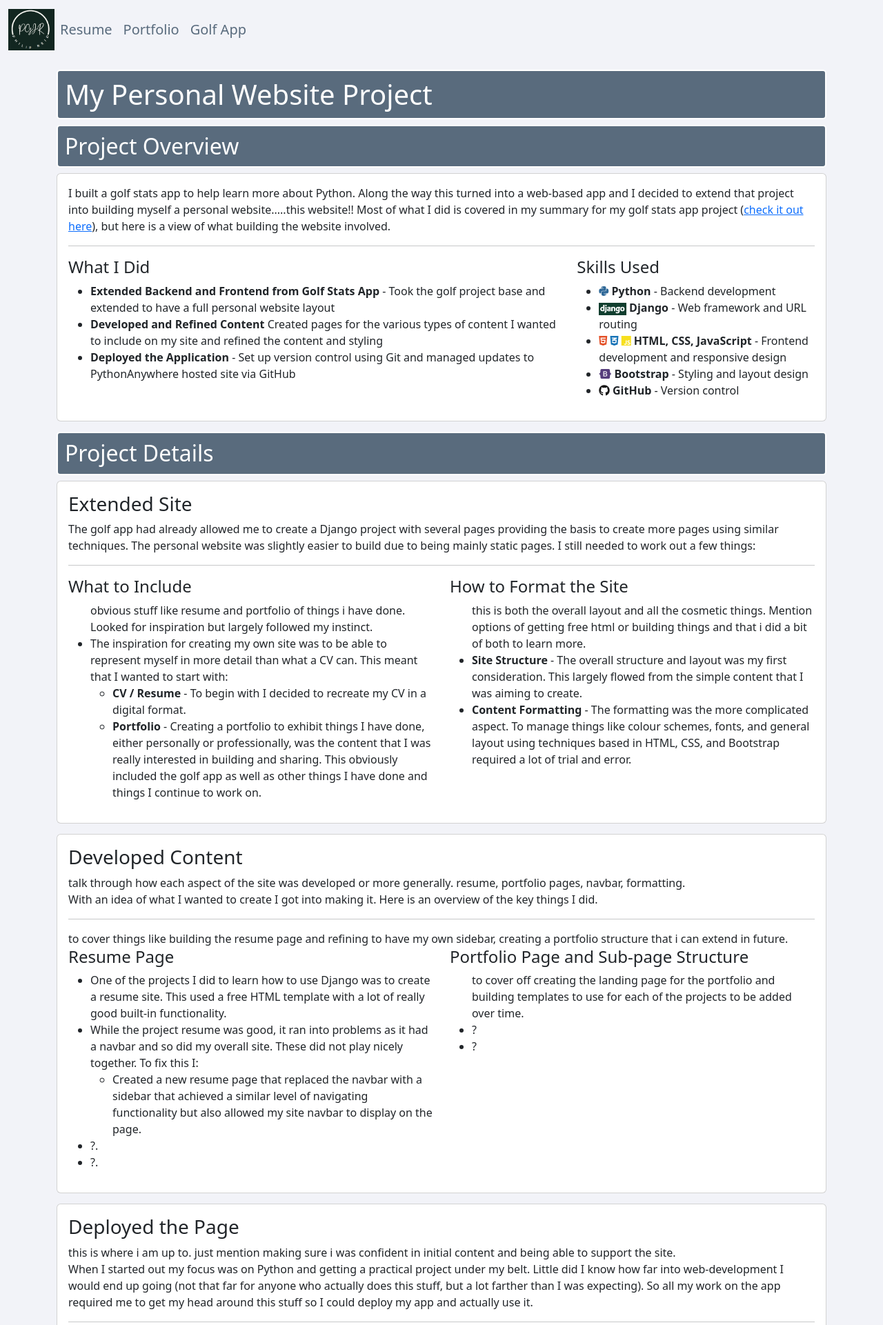
After one commit to philipgjreid/pgjr-site, a Django app: page /portfolio_website in a window 1280 px wide. The commit adds this page. Shown: the top 1921 px of the page at 69% size. Run offline with Django 5.2, Linux system fonts and the light colour scheme.

Commit message:
Updating website portfolio page entry - not finished yet

```diff
--- a/resumeapp/templates/resumeapp/portfoliogolfapp.html
+++ b/resumeapp/templates/resumeapp/portfolio-golfapp.html
@@ -76,7 +76,7 @@ body {
         <div class="col-lg-8">
           <h4>What I Did</h4>
           <ul>
-            <li><strong>Created Requirements</strong> - Researched options for how to design and structure the app and tested initial concepts in Excel.
+            <li><strong>Created Requirements</strong> - Researched options for how to design and structure the app and tested initial concepts in Excel
             </li>
             <li><strong>Developed Backend Functionality</strong> Set up models (data tables), views, URL routing, and user authentication using Python and Django
             </li>
--- /dev/null
+++ b/resumeapp/templates/resumeapp/portfolio-website.html
@@ -0,0 +1,303 @@
+{% extends 'mainapp/base.html' %}
+{% load static %}
+
+{% block content %}
+
+<style type="text/css">
+
+body {
+	background-color: #f2f3f8;
+/*    background-image: url("{% static 'roundapp/images/RandomCourse.jpg' %}");
+    background-size: cover;
+    background-repeat: no-repeat;
+    background-attachment: fixed;
+    background-position: center;*/
+}
+
+.heading-box {
+/*    background-color: rgba(0, 0, 0, 0.5); /* Black background with 50% opacity */
+    background-color: #596b7d;
+    padding: 10px; /* Adjust padding as needed */
+    border: 2px solid white; /* White border around the box */
+    border-radius: 5px; /* Rounded corners (optional) */
+    color: #fff;
+}
+
+
+.dev-icons .fa-python { color: #306998; } /* Python Blue */
+.dev-icons .fa-r-project { color: #276DC3; } /* R Blue */
+.dev-icons .fa-file-excel { color: #207245; } /* Excel Green */
+.dev-icons .fa-database { color: #4DB33D; } /* Database Green */
+.dev-icons .fa-chart-bar { color: #EF6C00; } /* Chart Orange */
+.dev-icons .fa-chart-pie { color: #D32F2F; } /* Chart Red */
+.dev-icons .fa-js { color: #F7DF1E; } /* JavaScript Yellow */
+.dev-icons .fa-css3-alt { color: #1572B6; } /* CSS Blue */
+.dev-icons .fa-bootstrap { color: #563D7C; } /* Bootstrap Purple */
+.dev-icons .fa-github { color: #181717; } /* GitHub Black */
+
+.mb-3 {
+    margin-bottom: 15px !important; /* Set your preferred margin */
+}
+
+.icon-size-pbi {
+    width: 35px; /* Adjust to your preferred width */
+    padding-left: 10px;
+    height: auto; /* Maintains the aspect ratio */
+    vertical-align: middle;
+}
+
+.icon-size-django {
+    width: auto; /* Adjust to your preferred width */
+    padding-left: 10px;
+    height: 34px; /* Maintains the aspect ratio */
+}
+
+.icon-size-django-sm {
+    width: auto; /* Adjust to your preferred width */
+    padding-left: 0px;
+    height: 18px; /* Maintains the aspect ratio */
+}
+
+
+</style>
+
+<title>Personal Website Project</title>
+
+
+ <div class="section" id="projects" style="margin-top: 15px;color: white;"><h1 class="heading-box">My Personal Website Project</h1></div>
+ <div class="section" style="margin-top: 0px; color: white;" id="projects-subheading">
+  <h2 class="heading-box" style="margin-top: 0px;">Project Overview</h2>
+</div>
+
+
+<div class="col-sm-12 mb-3 mb-sm-0">
+  <div class="card">
+    <div class="card-body">
+      <p class="card-text">I built a golf stats app to help learn more about Python. Along the way this turned into a web-based app and I decided to extend that project into building myself a personal website.....this website!! Most of what I did is covered in my summary for my golf stats app project
+      	(<span><a href="{% url 'portfolio-golfapp' %}">check it out here</a></span>), but here is a view of what building the website involved.</p>
+      <hr>
+      <div class="row">
+        <div class="col-lg-8">
+          <h4>What I Did</h4>
+          <ul>
+            <li><strong>Extended Backend and Frontend from Golf Stats App</strong> - Took the golf project base and extended to have a full personal website layout
+            </li>
+            <li><strong>Developed and Refined Content</strong> Created pages for the various types of content I wanted to include on my site and refined the content and styling
+            </li>
+            <li><strong>Deployed the Application</strong> - Set up version control using Git and managed updates to PythonAnywhere hosted site via GitHub
+            </li>
+          </ul>
+        </div>
+        <div class="col-lg-4">
+          <h4>Skills Used</h4>
+          <ul>
+            <li>
+              <i class="fab fa-python" style="color: #306998;"></i> <strong>Python</strong> - Backend development
+            </li>
+            <li>
+              <img src="{% static 'resumeapp/assets/img/django-logo.png' %}" alt="Django Logo" class="icon-size-django-sm"> <strong>Django</strong> - Web framework and URL routing
+            </li>
+            <li>
+              <i class="fab fa-html5" style="color: #E34F26;"></i>
+              <i class="fab fa-css3-alt" style="color: #1572B6;"></i>
+              <i class="fab fa-js" style="color: #F7DF1E;"></i> <strong>HTML, CSS, JavaScript</strong> - Frontend development and responsive design
+            </li>
+            <li>
+              <i class="fab fa-bootstrap" style="color: #563D7C;"></i> <strong>Bootstrap</strong> - Styling and layout design
+            </li>
+            <li>
+              <i class="fab fa-github" style="color: #181717;"></i> <strong>GitHub</strong> - Version control
+            </li>
+          </ul>
+        </div>
+      </div>
+<!--       <hr>
+      <a href="{% url 'golf-home' %}" class="btn btn-primary">Go Have A Look At The Golf App</a> -->
+    </div>
+  </div>
+</div>
+
+
+ <div class="section" style="margin-top: 0px; color: white;" id="projects-subheading">
+  <h2 class="heading-box" style="margin-top: 0px;">Project Details</h2>
+</div>
+
+<div class="col-sm-12 mb-3 mb-sm-0">
+  <div class="card">
+    <div class="card-body">
+      <div class="d-flex align-items-center">
+        <h3 class="card-title">Extended Site</h3>
+      </div>
+      <p class="card-text">The golf app had already allowed me to create a Django project with several pages providing the basis to create more pages using similar techniques. The personal website was slightly easier to build due to being mainly static pages. I still needed to work out a few things:</p>
+      <hr>
+      <div class="row">
+        <div class="col-lg-6">
+          <h4>What to Include</h4>
+          <ul> obvious stuff like resume and portfolio of things i have done. Looked for inspiration but largely followed my instinct.
+              <li>The inspiration for creating my own site was to be able to represent myself in more detail than what a CV can. This meant that I wanted to start with:
+              	<ul>
+              		<li><strong>CV / Resume</strong> - To begin with I decided to recreate my CV in a digital format.</li>
+              		<li><strong>Portfolio</strong> - Creating a portfolio to exhibit things I have done, either personally or professionally, was the content that I was really interested in building and sharing. This obviously included the golf app as well as other things I have done and things I continue to work on.</li>
+              	</ul>
+              </li>
+          </ul>
+        </div>
+        <div class="col-lg-6">
+          <h4>How to Format the Site</h4>
+          <ul> this is both the overall layout and all the cosmetic things. Mention options of getting free html or building things and that i did a bit of both to learn more.
+              <li><strong>Site Structure</strong> - The overall structure and layout was my first consideration. This largely flowed from the simple content that I was aiming to create.</li>
+              <li><strong>Content Formatting</strong> - The formatting was the more complicated aspect. To manage things like colour schemes, fonts, and general layout using techniques based in HTML, CSS, and Bootstrap required a lot of trial and error.</li>
+          </ul>
+        </div>
+      </div>
+    </div>
+  </div>
+</div>
+
+<div class="col-sm-12 mb-3 mb-sm-0">
+  <div class="card">
+    <div class="card-body">
+      <div class="d-flex align-items-center">
+        <h3 class="card-title">Developed Content</h3>
+      </div> talk through how each aspect of the site was developed or more generally. resume, portfolio pages, navbar, formatting.
+      <p class="card-text">With an idea of what I wanted to create I got into making it. Here is an overview of the key things I did.</p>
+      <hr> to cover things like building the resume page and refining to have my own sidebar, creating a portfolio structure that i can extend in future.
+      <div class="row">
+        <div class="col-lg-6">
+          <h4>Resume Page</h4>
+          <ul>
+              <li>One of the projects I did to learn how to use Django was to create a resume site. This used a free HTML template with a lot of really good built-in functionality.</li>
+              <li>While the project resume was good, it ran into problems as it had a navbar and so did my overall site. These did not play nicely together. To fix this I:
+              	<ul>
+              		<li>Created a new resume page that replaced the navbar with a sidebar that achieved a similar level of navigating functionality but also allowed my site navbar to display on the page.</li>
+              	</ul>
+              </li>
+              <li>?.</li>
+              <li>?.</li>
+          </ul>
+        </div>
+        <div class="col-lg-6">
+          <h4>Portfolio Page and Sub-page Structure</h4>
+          <ul> to cover off creating the landing page for the portfolio and building templates to use for each of the projects to be added over time.
+              <li>?</li>
+              <li>?</li>
+          </ul>
+        </div>
+      </div>
+    </div>
+  </div>
+</div>
+
+<div class="col-sm-12 mb-3 mb-sm-0">
+  <div class="card">
+    <div class="card-body">
+      <div class="d-flex align-items-center">
+        <h3 class="card-title">Deployed the Page</h3>
+      </div> this is where i am up to. just mention making sure i was confident in initial content and being able to support the site.
+      <p class="card-text">When I started out my focus was on Python and getting a practical project under my belt. Little did I know how far into web-development I would end up going (not that far for anyone who actually does this stuff, but a lot farther than I was expecting). So all my work on the app required me to get my head around this stuff so I could deploy my app and actually use it.</p>
+      <hr>
+      <div class="row">
+        <div class="col-lg-6">
+          <h4>Hosting Options</h4>
+          <ul>
+              <li>Explored hosting options, selecting PythonAnywhere for its beginner-friendly environment (and the free-tier option in case everything went sideways on me).</li>
+              <li>Used some other practice projects and loaded them onto the site to get used to the process and find out the little tips and tricks for getting all the settings to line up.</li>
+              <li>Is now aligned to GitHub to allow me to manage my webpage more effectively.</li>
+          </ul>
+        </div>
+        <div class="col-lg-6">
+          <h4>Version Control</h4>
+          <ul>
+              <li>Utilized GitHub for version control, learning Git fundamentals to manage the project effectively.</li>
+              <li>Have gained experience across the range of tools and techniques required to get a webpage published.</li>
+          </ul>
+        </div>
+      </div>
+    </div>
+  </div>
+</div>
+
+<div class="col-sm-12 mb-3 mb-sm-0">
+  <div class="card">
+    <div class="card-body">
+      <div class="d-flex align-items-center">
+        <h3 class="card-title">Final Result</h3>
+      </div> having a page that i can include on my resume / linkedin profile and what i learnt along the way.
+      <p class="card-text">After all that, I now have a mobile-accessible golf stats app that I can use at the golf course. It has a guest login, so feel free to check it out.</p>
+      <a href="{% url 'golf-home' %}" class="btn btn-primary">Go Have A Look At The Golf App</a>
+      <hr>
+      <div class="row">
+          <div class="col-lg-8">
+              <h4>Login Page</h4>
+              <ul>
+                  <li>A login page that allows users to temporarily login as a guest to have a look at the app.</li>
+                  <li>There is a Registration page and associated functionality, but as I am keeping the app to my own use for now I have this functionality turned off.</li>
+                  <li>The user authentication aspect is made much easier by Django as it is built-in and requires only minor adjustments to incorporate into a project.</li>
+              </ul>
+          </div>
+          <div class="col-lg-4">
+              <img src="{% static 'roundapp/images/golfapplogin.jpg' %}" class="img-fluid" alt="Golf App Login">
+          </div>
+      </div>
+
+<!--       <hr>
+      <div class="row">
+          <div class="col-lg-8">
+              <h4>Round Page</h4>
+              <ul>
+                  <li>A page that allows users to enter the details for their round. This includes:
+                    <ul>
+                      <li>The course played, which in my case will normally be Shandon!! I can manually update the app with details for as many courses as I like.</li>
+                      <li>The tee, which is based on a subset of tee options for each course.</li>
+                      <li>Other details like the date of the round, the type of round, the weather and wind conditions, plus a free-text field for any other notes.</li>
+                    </ul>
+
+                  </li>
+                  <li>There is also a cancel button to allow a user to navigate back to the home screen for the app.</li>
+                  <li>This page is based on a Django Form, which takes care of most of the heavy lifting and Bootstrap provides the formatting. The most technical aspect is the script to return the list of tees based on the selected course.</li>
+              </ul>
+          </div>
+          <div class="col-lg-4">
+              <img src="{% static 'roundapp/images/golfapproundpage.jpg' %}" class="img-fluid" alt="Golf App Round">
+          </div>
+      </div> -->
+
+<!--       <hr>
+      <div class="row">
+          <div class="col-lg-8">
+              <h4>Stats Input Page</h4>
+              <ul>
+                  <li>This is where the bulk of the work is done. The key features to note are:
+                    <ul>
+                      <li><strong>Hole Details (number and par)</strong> - These are provided based on the course being played.</li>
+                      <li><strong>Score</strong> - This is set to the par of the hole to begin with and buttons are used to increase or decrease the score.</li>
+                      <li><strong>Clickable Buttons</strong> (Fairwar, Green, Putts, Up/Down, Sand Save, and Penalties) - These all allow one option to be selected, and deselected if necessary. Colour coding of the buttons indicate if the chosen option is good or not.</li>
+                      <li><strong>Numeric Options</strong> (Drive and First Putt Distance) - Values are manually entered with upper and lower limits for what can be entered.</li>
+                      <li><strong>Next / Back Navigation</strong> - These are used to move from one hole to another. Moving backwards will repopulate the previously entered data, where available. At the end of the round the 'Next' button turns into 'Complete' to finish the round and move to a summary page.</li>
+                      <li><strong>Fairway Values Removed on Par Threes</strong> - The two fairway related stats are not applicable for par threes so these get hidden when on a par three.</li>
+                    </ul>
+                  </li>
+              </ul>
+          </div>
+          <div class="col-lg-4">
+              <img src="{% static 'roundapp/images/golfappstatspage.jpg' %}" class="img-fluid" alt="Golf App Stats">
+          </div>
+      </div> -->
+
+<!--       <hr>
+      <div class="row">
+        <div class="col-lg-12">
+          <h4>Future Developments</h4>
+          <p>The main things I have in mind are:</p>
+          <ul>
+              <li>Improving the data summary views and analytical capabilities as more data is collected.</li>
+              <li>Consider a more detailed version of collecting stats on a shot-by-shot basis.</li>
+          </ul>
+        </div>
+      </div> -->
+    </div>
+  </div>
+</div>
+
+
+{% endblock %}
--- a/resumeapp/templates/resumeapp/portfolio.html
+++ b/resumeapp/templates/resumeapp/portfolio.html
@@ -129,7 +129,7 @@ body {
           </ul>
         </div>
         <p class="card-text">A site created using the Django Web Framework with functionality creating using Python, HTML and Javascript, and styling from CSS and Bootstrap.</p>
-        <a href="#" class="btn btn-default">Go To Detail Page for This Project</a>
+        <a href="{% url 'portfolio-website' %}" class="btn btn-default">Go To Detail Page for This Project</a>
       </div>
     </div>
   </div>
--- a/resumeapp/urls.py
+++ b/resumeapp/urls.py
@@ -7,4 +7,5 @@ urlpatterns = [
 	path('resume/', views.resume2, name='resume2'),
 	path('portfolio', views.portfolio, name='portfolio'),
 	path('portfolio_golfapp', views.portfolio_golfapp, name='portfolio-golfapp'),
+	path('portfolio_website', views.portfolio_website, name='portfolio-website'),
 ]
--- a/resumeapp/views.py
+++ b/resumeapp/views.py
@@ -10,4 +10,7 @@ def portfolio(request):
 	return render(request, 'resumeapp/portfolio.html', {})
 
 def portfolio_golfapp(request):
-	return render(request, 'resumeapp/portfoliogolfapp.html', {})
+	return render(request, 'resumeapp/portfolio-golfapp.html', {})
+
+def portfolio_website(request):
+	return render(request, 'resumeapp/portfolio-website.html', {})
```
